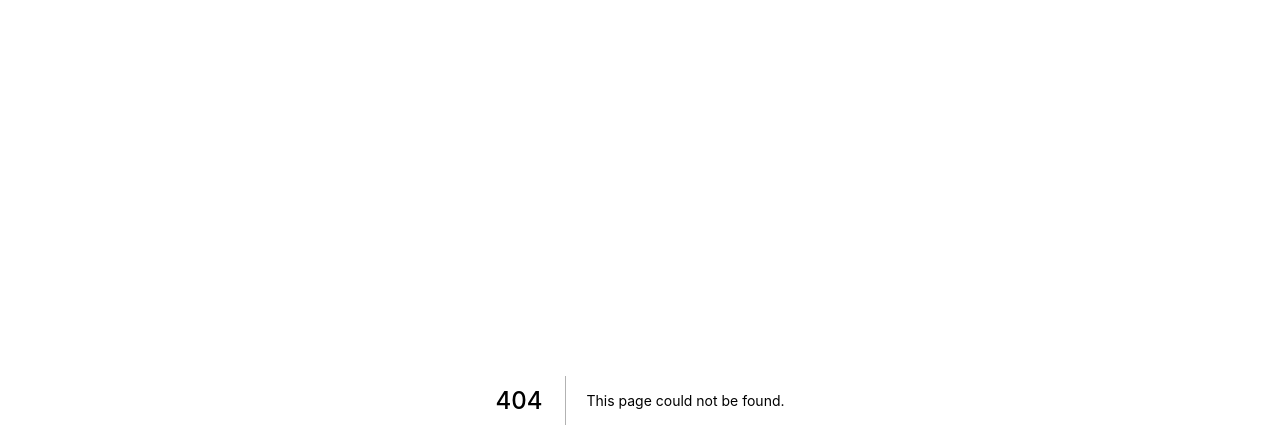
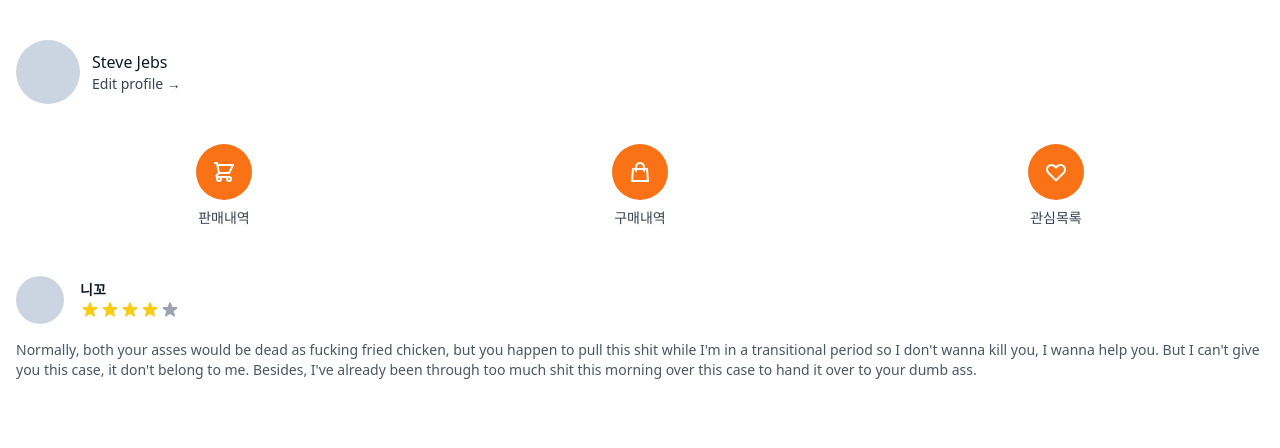
Before and after one commit to flynnpark/carrot-market, a Next.js app: page /profile in a window 1280 px wide. Before the commit this address had no page. Shown: the top 448 px of the page. Built offline with nearby package versions, Linux system fonts and the light colour scheme.

Commit message:
5.10 Profile

```diff
--- /dev/null
+++ b/pages/profile.tsx
@@ -0,0 +1,147 @@
+import type { NextPage } from 'next';
+
+const Profile: NextPage = () => {
+  return (
+    <div className="py-10 px-4">
+      <div className="flex items-center space-x-3">
+        <div className="w-16 h-16 bg-slate-300 rounded-full" />
+        <div className="flex flex-col">
+          <span className="font-medium text-gray-900">Steve Jebs</span>
+          <span className="text-sm text-gray-700">Edit profile &rarr;</span>
+        </div>
+      </div>
+      <div className="mt-10 flex justify-around">
+        <div className="flex flex-col items-center">
+          <div className="w-14 h-14 text-white bg-orange-500 rounded-full flex items-center justify-center">
+            <svg
+              className="w-6 h-6"
+              fill="none"
+              stroke="currentColor"
+              viewBox="0 0 24 24"
+              xmlns="http://www.w3.org/2000/svg"
+            >
+              <path
+                strokeLinecap="round"
+                strokeLinejoin="round"
+                strokeWidth="2"
+                d="M3 3h2l.4 2M7 13h10l4-8H5.4M7 13L5.4 5M7 13l-2.293 2.293c-.63.63-.184 1.707.707 1.707H17m0 0a2 2 0 100 4 2 2 0 000-4zm-8 2a2 2 0 11-4 0 2 2 0 014 0z"
+              ></path>
+            </svg>
+          </div>
+          <span className="text-sm mt-2 font-medium text-gray-700">
+            판매내역
+          </span>
+        </div>
+        <div className="flex flex-col items-center">
+          <div className="w-14 h-14 text-white bg-orange-500 rounded-full flex items-center justify-center">
+            <svg
+              className="w-6 h-6"
+              fill="none"
+              stroke="currentColor"
+              viewBox="0 0 24 24"
+              xmlns="http://www.w3.org/2000/svg"
+            >
+              <path
+                strokeLinecap="round"
+                strokeLinejoin="round"
+                strokeWidth="2"
+                d="M16 11V7a4 4 0 00-8 0v4M5 9h14l1 12H4L5 9z"
+              ></path>
+            </svg>
+          </div>
+          <span className="text-sm mt-2 font-medium text-gray-700">
+            구매내역
+          </span>
+        </div>
+        <div className="flex flex-col items-center">
+          <div className="w-14 h-14 text-white bg-orange-500 rounded-full flex items-center justify-center">
+            <svg
+              className="w-6 h-6"
+              fill="none"
+              stroke="currentColor"
+              viewBox="0 0 24 24"
+              xmlns="http://www.w3.org/2000/svg"
+            >
+              <path
+                strokeLinecap="round"
+                strokeLinejoin="round"
+                strokeWidth="2"
+                d="M4.318 6.318a4.5 4.5 0 000 6.364L12 20.364l7.682-7.682a4.5 4.5 0 00-6.364-6.364L12 7.636l-1.318-1.318a4.5 4.5 0 00-6.364 0z"
+              ></path>
+            </svg>
+          </div>
+          <span className="text-sm mt-2 font-medium text-gray-700">
+            관심목록
+          </span>
+        </div>
+      </div>
+      <div className="mt-12">
+        <div className="flex space-x-4 items-center">
+          <div className="w-12 h-12 rounded-full bg-slate-300" />
+          <div>
+            <h4 className="text-sm font-bold text-gray-900">니꼬</h4>
+            <div className="flex items-center">
+              <svg
+                className="text-yellow-400 h-5 w-5"
+                xmlns="http://www.w3.org/2000/svg"
+                viewBox="0 0 20 20"
+                fill="currentColor"
+                aria-hidden="true"
+              >
+                <path d="M9.049 2.927c.3-.921 1.603-.921 1.902 0l1.07 3.292a1 1 0 00.95.69h3.462c.969 0 1.371 1.24.588 1.81l-2.8 2.034a1 1 0 00-.364 1.118l1.07 3.292c.3.921-.755 1.688-1.54 1.118l-2.8-2.034a1 1 0 00-1.175 0l-2.8 2.034c-.784.57-1.838-.197-1.539-1.118l1.07-3.292a1 1 0 00-.364-1.118L2.98 8.72c-.783-.57-.38-1.81.588-1.81h3.461a1 1 0 00.951-.69l1.07-3.292z" />
+              </svg>
+              <svg
+                className="text-yellow-400 h-5 w-5"
+                xmlns="http://www.w3.org/2000/svg"
+                viewBox="0 0 20 20"
+                fill="currentColor"
+                aria-hidden="true"
+              >
+                <path d="M9.049 2.927c.3-.921 1.603-.921 1.902 0l1.07 3.292a1 1 0 00.95.69h3.462c.969 0 1.371 1.24.588 1.81l-2.8 2.034a1 1 0 00-.364 1.118l1.07 3.292c.3.921-.755 1.688-1.54 1.118l-2.8-2.034a1 1 0 00-1.175 0l-2.8 2.034c-.784.57-1.838-.197-1.539-1.118l1.07-3.292a1 1 0 00-.364-1.118L2.98 8.72c-.783-.57-.38-1.81.588-1.81h3.461a1 1 0 00.951-.69l1.07-3.292z" />
+              </svg>
+              <svg
+                className="text-yellow-400 h-5 w-5"
+                xmlns="http://www.w3.org/2000/svg"
+                viewBox="0 0 20 20"
+                fill="currentColor"
+                aria-hidden="true"
+              >
+                <path d="M9.049 2.927c.3-.921 1.603-.921 1.902 0l1.07 3.292a1 1 0 00.95.69h3.462c.969 0 1.371 1.24.588 1.81l-2.8 2.034a1 1 0 00-.364 1.118l1.07 3.292c.3.921-.755 1.688-1.54 1.118l-2.8-2.034a1 1 0 00-1.175 0l-2.8 2.034c-.784.57-1.838-.197-1.539-1.118l1.07-3.292a1 1 0 00-.364-1.118L2.98 8.72c-.783-.57-.38-1.81.588-1.81h3.461a1 1 0 00.951-.69l1.07-3.292z" />
+              </svg>
+              <svg
+                className="text-yellow-400 h-5 w-5"
+                xmlns="http://www.w3.org/2000/svg"
+                viewBox="0 0 20 20"
+                fill="currentColor"
+                aria-hidden="true"
+              >
+                <path d="M9.049 2.927c.3-.921 1.603-.921 1.902 0l1.07 3.292a1 1 0 00.95.69h3.462c.969 0 1.371 1.24.588 1.81l-2.8 2.034a1 1 0 00-.364 1.118l1.07 3.292c.3.921-.755 1.688-1.54 1.118l-2.8-2.034a1 1 0 00-1.175 0l-2.8 2.034c-.784.57-1.838-.197-1.539-1.118l1.07-3.292a1 1 0 00-.364-1.118L2.98 8.72c-.783-.57-.38-1.81.588-1.81h3.461a1 1 0 00.951-.69l1.07-3.292z" />
+              </svg>
+              <svg
+                className="text-gray-400 h-5 w-5"
+                xmlns="http://www.w3.org/2000/svg"
+                viewBox="0 0 20 20"
+                fill="currentColor"
+                aria-hidden="true"
+              >
+                <path d="M9.049 2.927c.3-.921 1.603-.921 1.902 0l1.07 3.292a1 1 0 00.95.69h3.462c.969 0 1.371 1.24.588 1.81l-2.8 2.034a1 1 0 00-.364 1.118l1.07 3.292c.3.921-.755 1.688-1.54 1.118l-2.8-2.034a1 1 0 00-1.175 0l-2.8 2.034c-.784.57-1.838-.197-1.539-1.118l1.07-3.292a1 1 0 00-.364-1.118L2.98 8.72c-.783-.57-.38-1.81.588-1.81h3.461a1 1 0 00.951-.69l1.07-3.292z" />
+              </svg>
+            </div>
+          </div>
+        </div>
+        <div className="mt-4 text-gray-600 text-sm">
+          <p>
+            Normally, both your asses would be dead as fucking fried chicken,
+            but you happen to pull this shit while I&apos;m in a transitional
+            period so I don&apos;t wanna kill you, I wanna help you. But I
+            can&apos;t give you this case, it don&apos;t belong to me. Besides,
+            I&apos;ve already been through too much shit this morning over this
+            case to hand it over to your dumb ass.
+          </p>
+        </div>
+      </div>
+    </div>
+  );
+};
+
+export default Profile;
```
